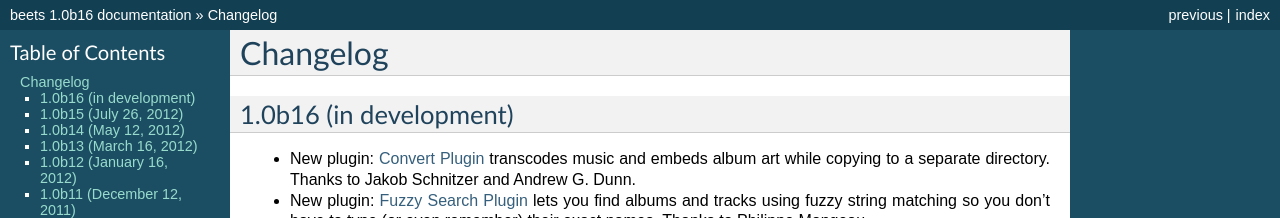
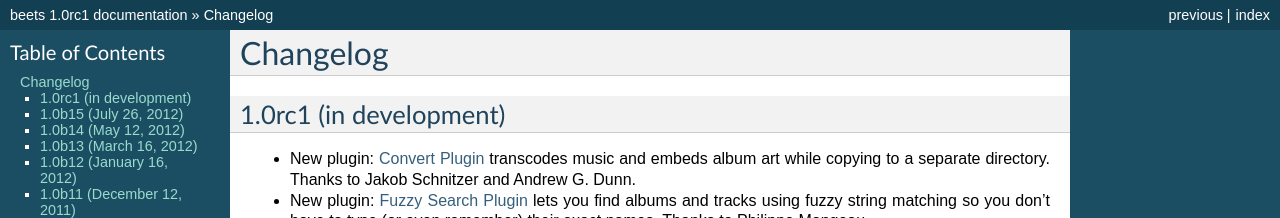
Before and after one commit to google-code-export/beets, a Sphinx documentation site: the page built from docs/changelog.rst, in a window 1280 px wide and 900 px high. Shown: the top 218 px of the window. Built offline with Sphinx 7.4.7, drawn with Linux system fonts in a browser that asks for light colours; some of the changed text lies outside the part shown.

Commit message:
version change: b16 is now 1.0rc1

```diff
--- a/beets/__init__.py
+++ b/beets/__init__.py
@@ -12,7 +12,7 @@
 # The above copyright notice and this permission notice shall be
 # included in all copies or substantial portions of the Software.
 
-__version__ = '1.0b16'
+__version__ = '1.0rc1'
 __author__ = 'Adrian Sampson <adrian@radbox.org>'
 
 import beets.library
--- a/docs/changelog.rst
+++ b/docs/changelog.rst
@@ -1,7 +1,7 @@
 Changelog
 =========
 
-1.0b16 (in development)
+1.0rc1 (in development)
 -----------------------
 
 * New plugin: :doc:`/plugins/convert` transcodes music and embeds album art
--- a/docs/conf.py
+++ b/docs/conf.py
@@ -12,8 +12,8 @@
 project = u'beets'
 copyright = u'2012, Adrian Sampson'
 
-version = '1.0b16'
-release = '1.0b16'
+version = '1.0rc1'
+release = '1.0rc1'
 
 pygments_style = 'sphinx'
 
--- a/setup.py
+++ b/setup.py
@@ -42,7 +42,7 @@
     shutil.copytree(os.path.join(docdir, '_build', 'man'), mandir)
 
 setup(name='beets',
-      version='1.0b16',
+      version='1.0rc1',
       description='music tagger and library organizer',
       author='Adrian Sampson',
       author_email='adrian@radbox.org',
```
